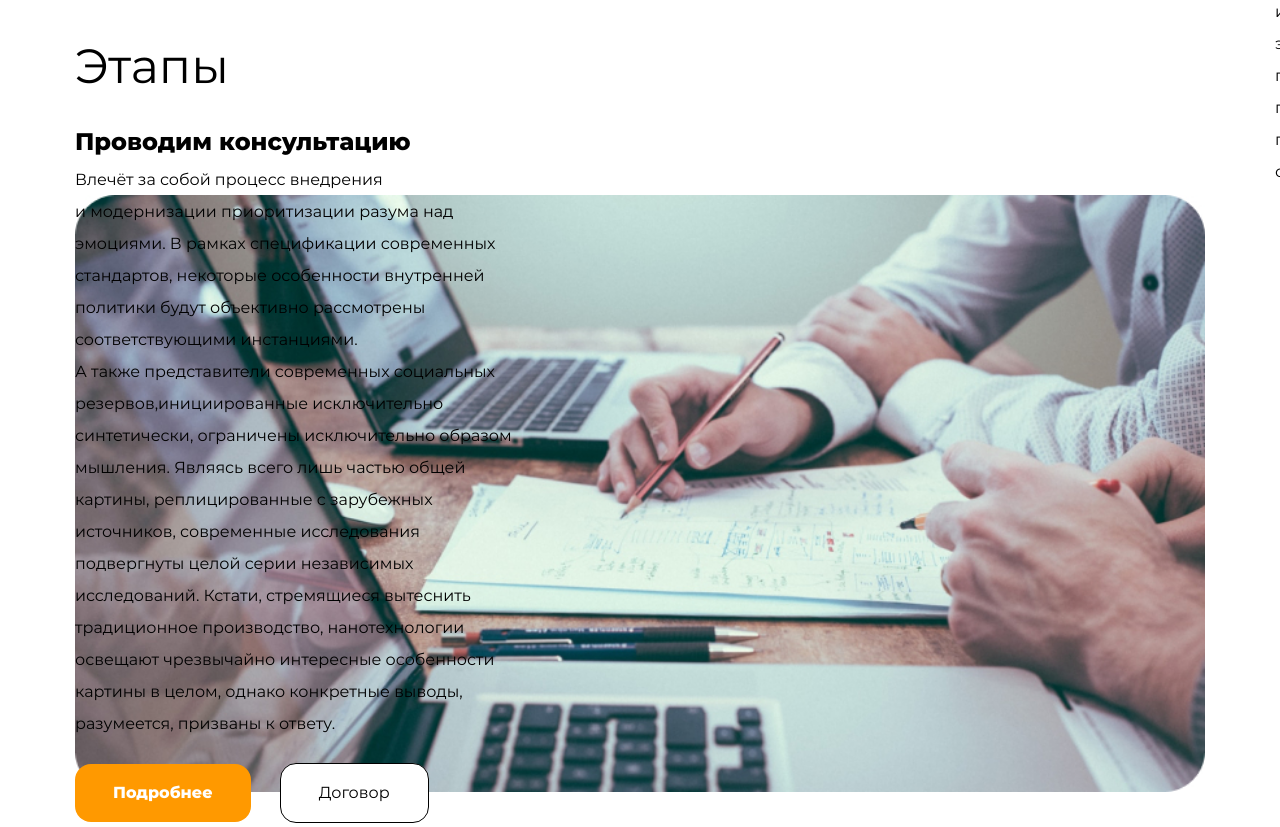
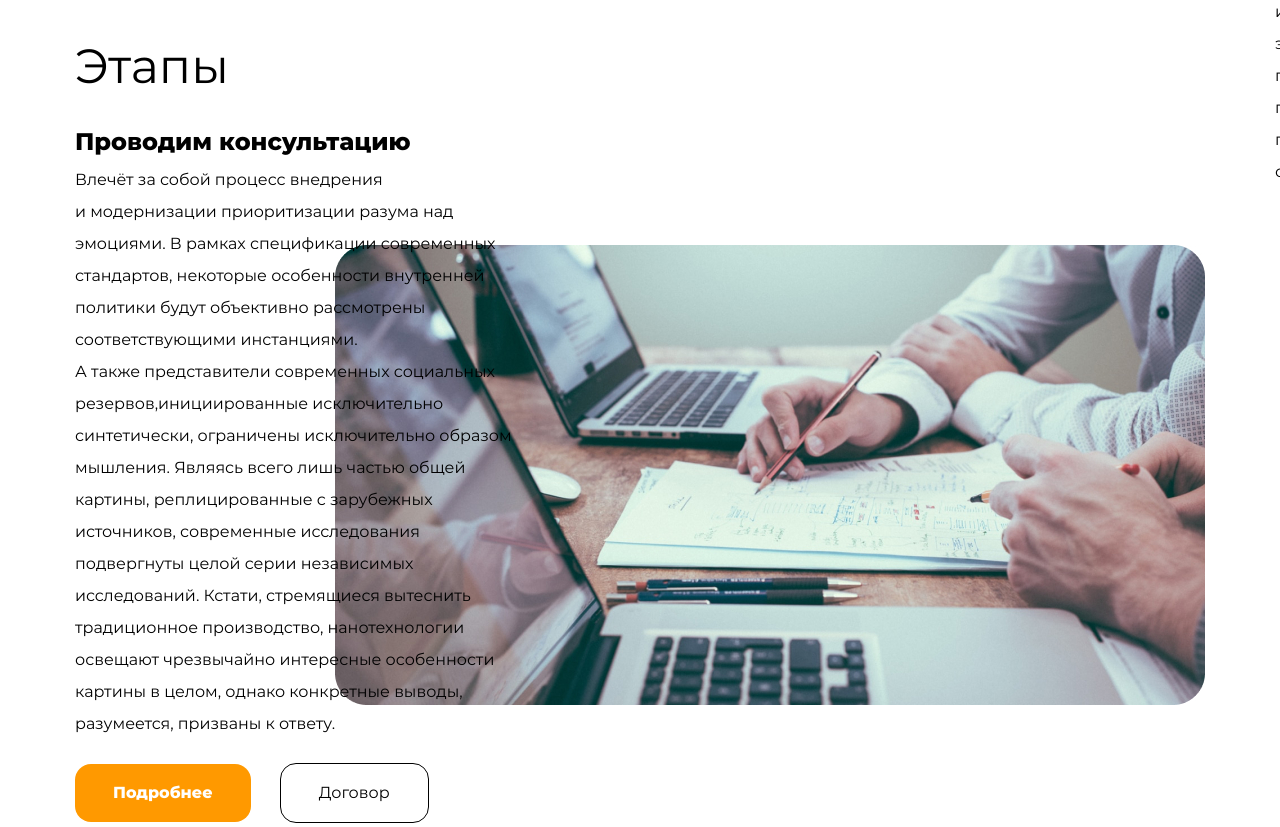
Before and after one commit to KarinaKit/Evklid, a plain HTML site: page index.html in a window 1280 px wide. Shown: the part 2100-2927 px from the top of the page. Drawn offline with Linux system fonts and the light colour scheme; files whose address does not match are found by name.

Commit message:
finish pixel perfect

```diff
--- a/css/style.css
+++ b/css/style.css
@@ -591,7 +591,7 @@ h2, h3 {
     background-image: url("../img/cont2.jpg");
     background-repeat: no-repeat;
     background-position: right;
-    background-size: contain;
+    background-size: auto;
     margin-bottom: 101px;
 }
 
--- a/index.html
+++ b/index.html
@@ -133,10 +133,12 @@
                         <h2 class="stages__title-aside">
                             Этапы
                         </h2>
+
+                        <div class="stages__container-offer">
                         <h4 class="stages__subtitle">
                             Проводим консультацию
                         </h4>
-                        <div class="stages__container-offer">
+                        <!-- <div class="stages__container-offer"> -->
                             <div class="stages__left-content">
                             <div class="stages__text-descr-btn">
                                 <p class="stages__text-subtitle">
```
